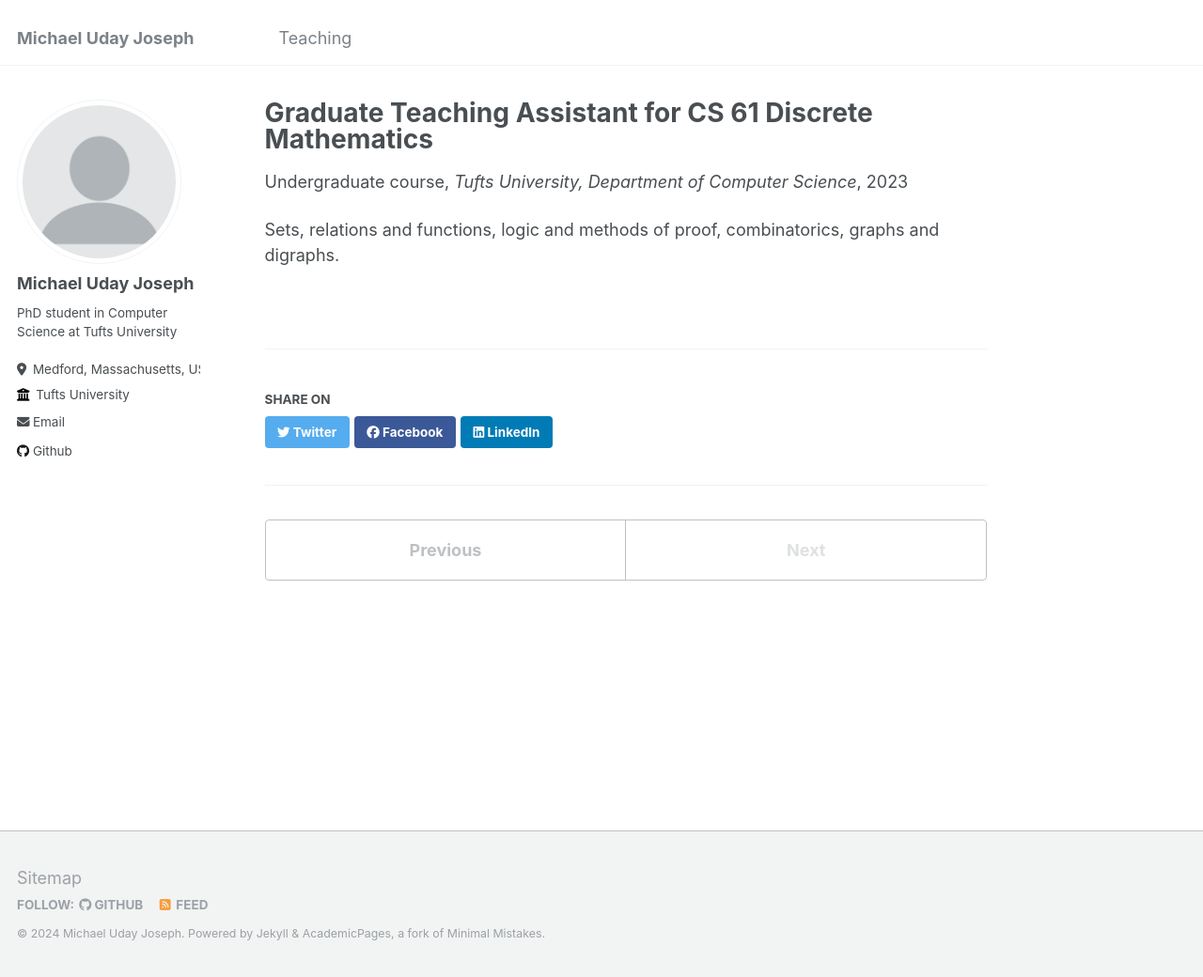
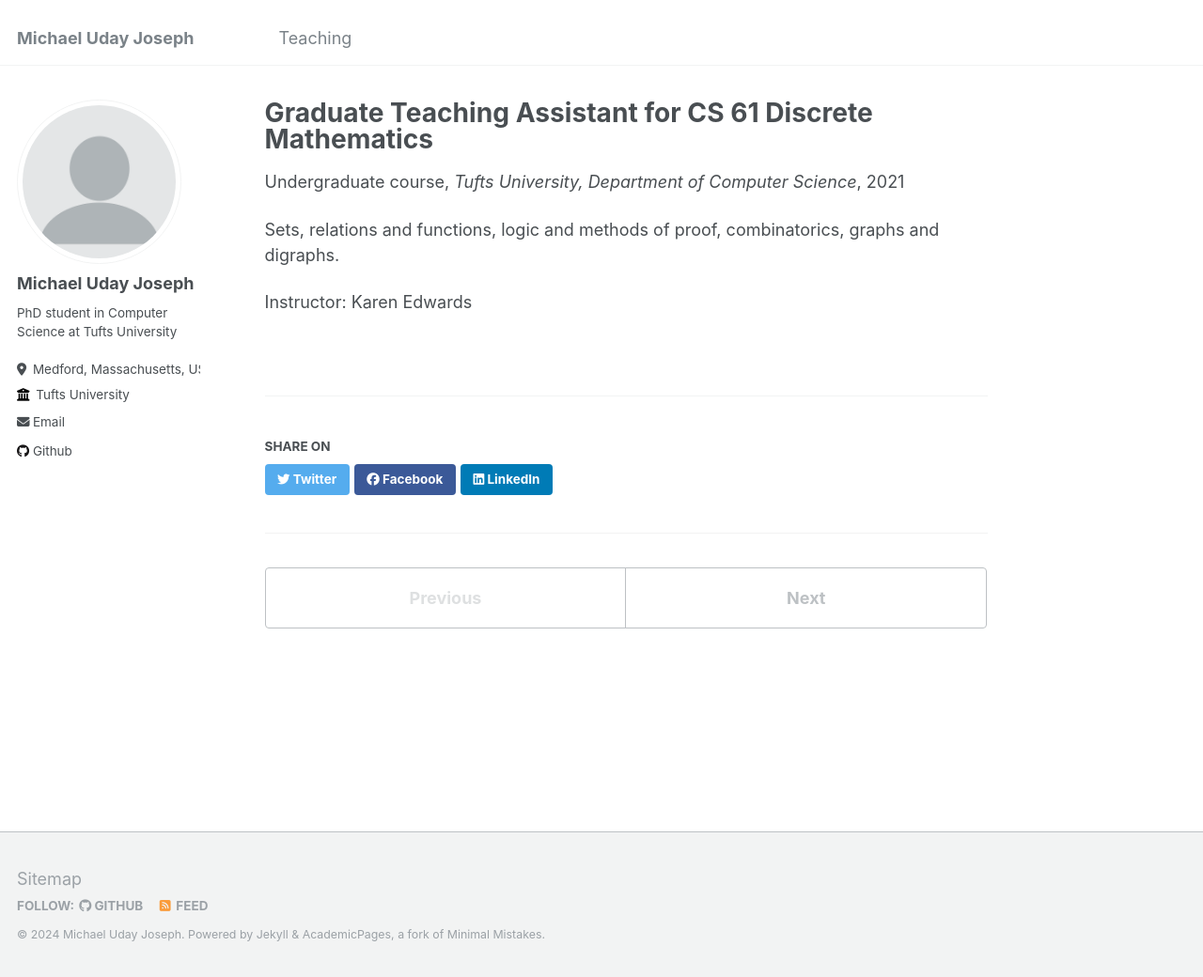
Before and after one commit to michaeludayjoseph/michaeludayjoseph.github.io, a Jekyll site: the page built from _teaching/cs61dm-edwards-tufts-1.md, in a window 1280 px wide and 1040 px high. Shown: the whole window at 94% size. Built offline with Jekyll 4.4.1, drawn with Linux system fonts in a browser that asks for light colours.

Commit message:
Update cs61dm-edwards-tufts-1.md

```diff
--- a/_teaching/cs61dm-edwards-tufts-1.md
+++ b/_teaching/cs61dm-edwards-tufts-1.md
@@ -4,8 +4,10 @@ collection: teaching
 type: "Undergraduate course"
 permalink: /teaching/cs61dm-edwards-tufts-1
 venue: "Tufts University, Department of Computer Science"
-date: 2023-09-01
+date: 2021-09-01
 location: "Medford, MA, USA"
 ---
 
 Sets, relations and functions, logic and methods of proof, combinatorics, graphs and digraphs.
+
+Instructor: Karen Edwards
```
